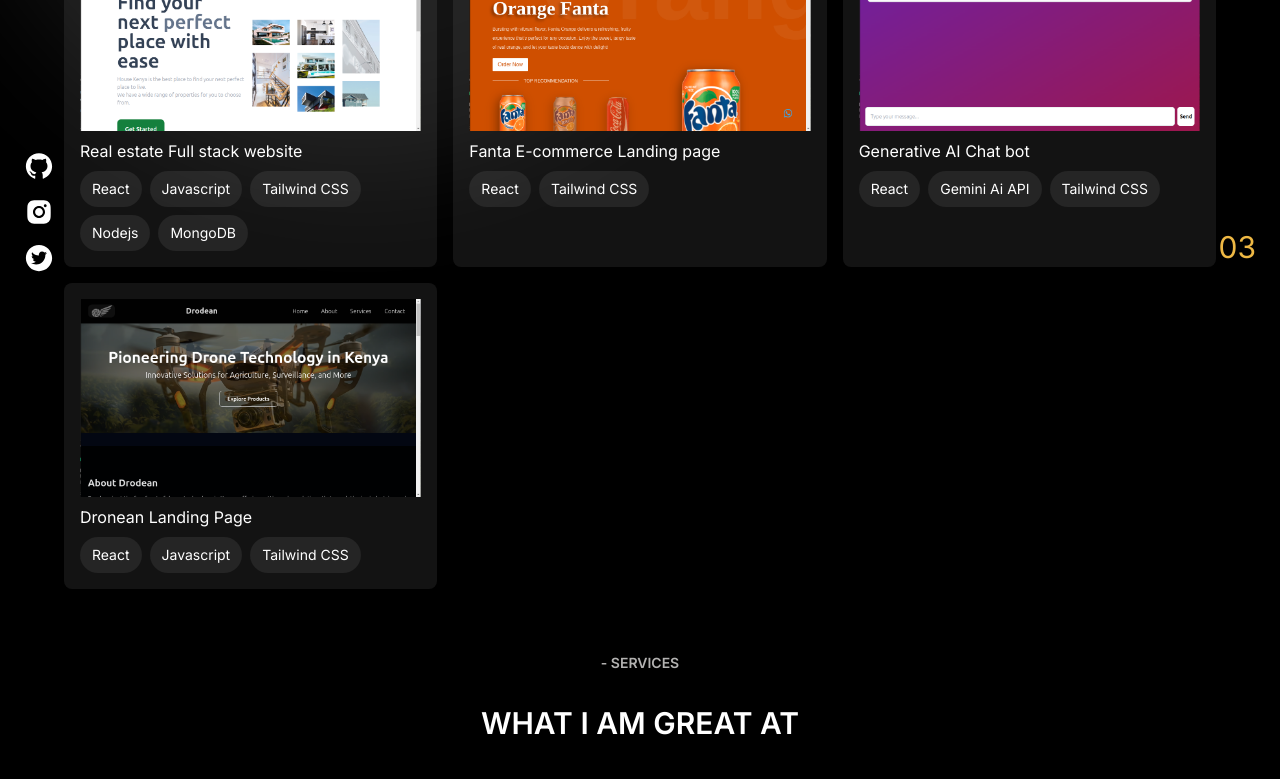
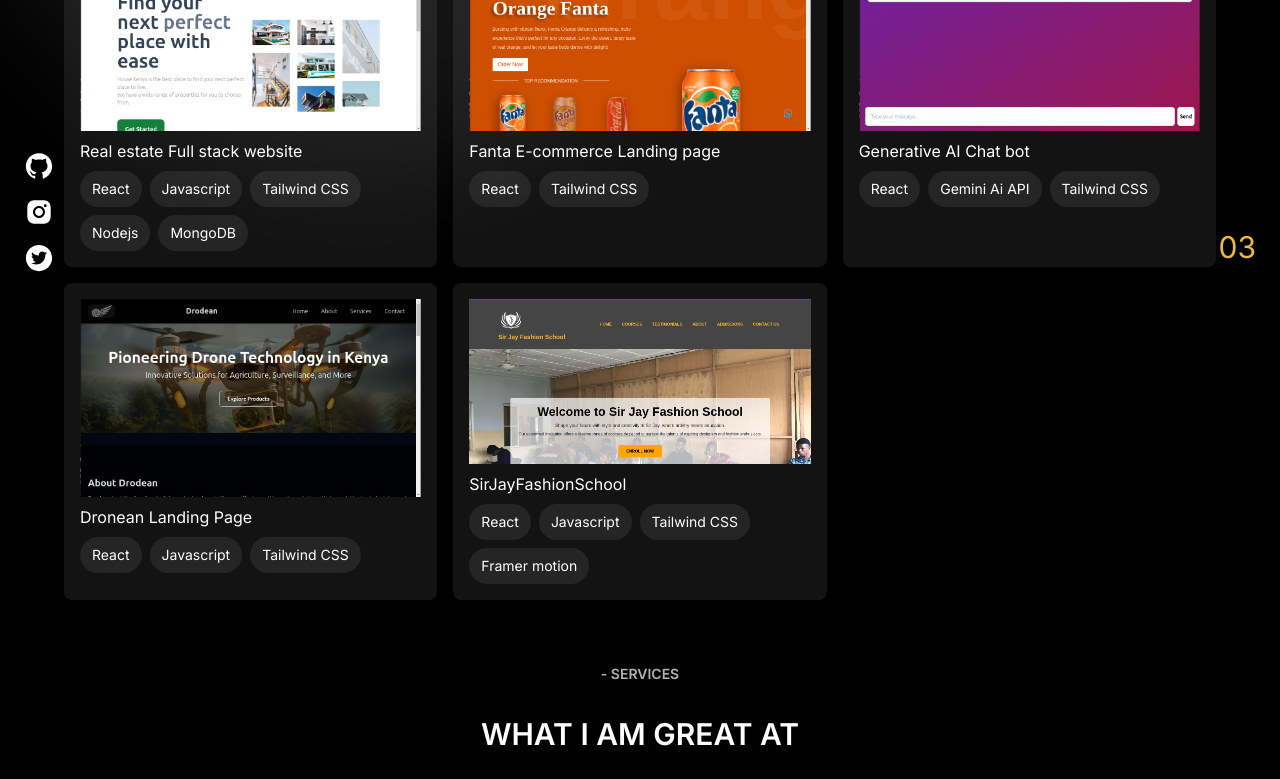
Before and after one commit to rastar12/EugenePortfolio, a Next.js app: page /portfolio in a window 1280 px wide. Shown: the part 479-1258 px from the top of the page. Built offline with nearby package versions, Linux system fonts and the light colour scheme.

Commit message:
#addin project5

```diff
--- a/Data/Data.tsx
+++ b/Data/Data.tsx
@@ -78,6 +78,14 @@
     codeLink:"/github",
     liveLink:"/https/google.com",
   },
+  {
+    id: 5,
+    img: "/project5.png",
+    name: "SirJayFashionSchool",
+    tools: ["React", "Javascript", "Tailwind CSS","Framer motion"],
+    codeLink:"/https://github.com/rastar12/sirJayWebsite",
+    liveLink:"/https/google.com",
+  },
 ];
 
 const skills = [
```
Also changed, not shown: public/project5.png (added).
